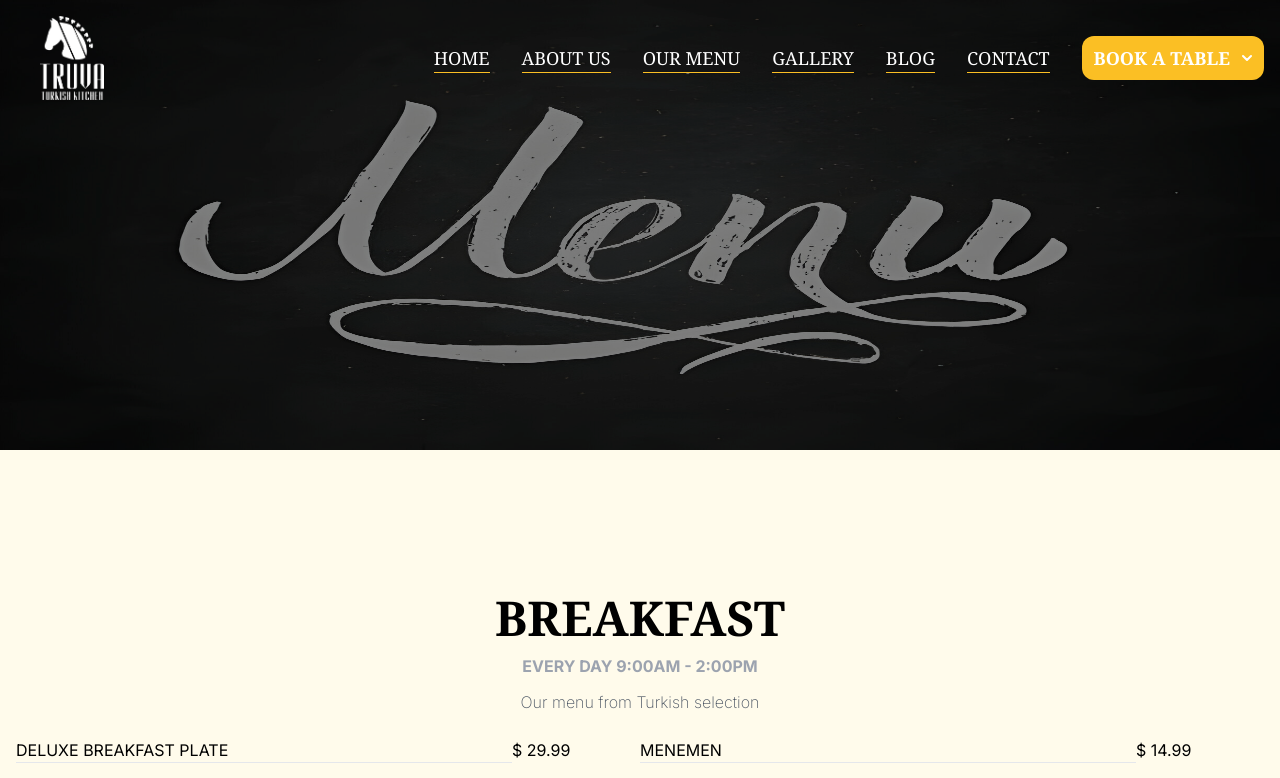
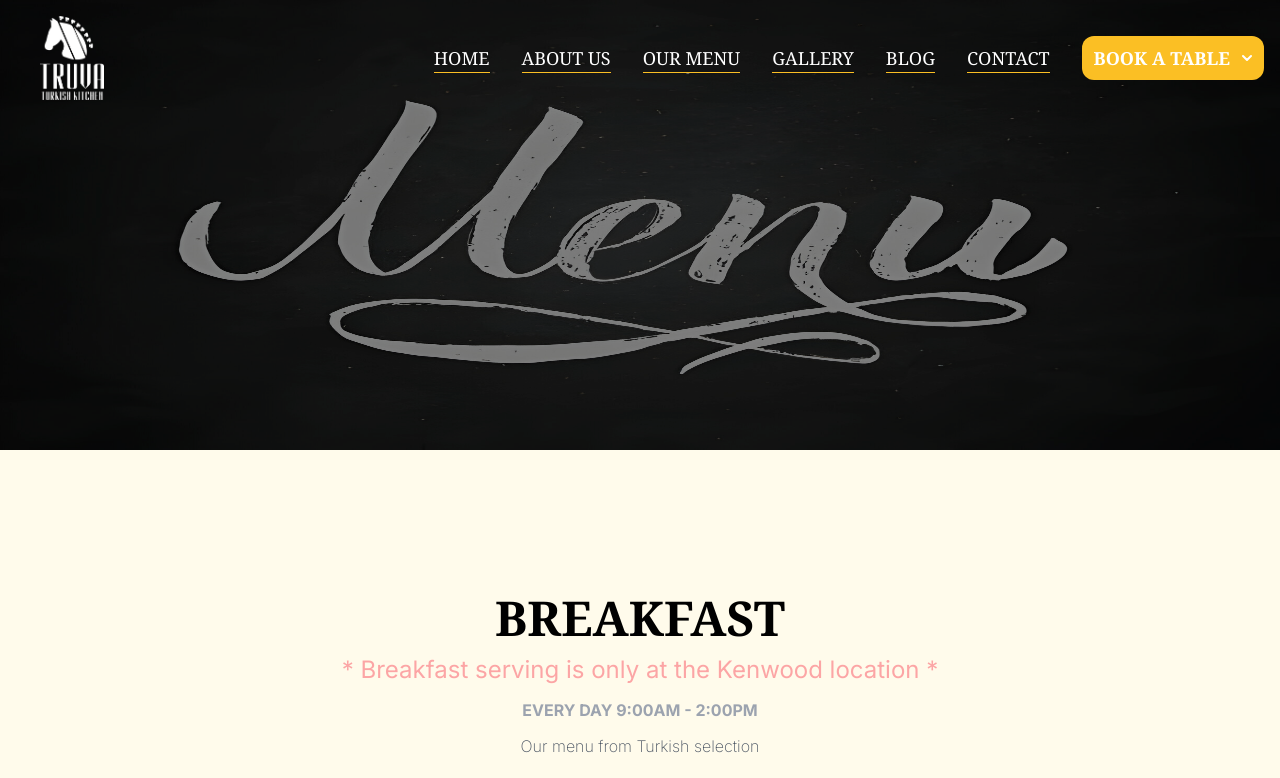
Before and after one commit to truvacafemed/client, a Next.js app: page /our-menu in a window 1280 px wide. Shown: the top 778 px of the page. Built offline with nearby package versions, Linux system fonts and the light colour scheme.

Commit message:
breakfast-add-info

```diff
--- a/app/our-menu/page.js
+++ b/app/our-menu/page.js
@@ -23,6 +23,7 @@ export default function page() {
         <div className='container'>
             <div className='flex flex-col text-center justify-center gap-y-3 mt-24'>
               <h1 className='text-5xl font-serif' style={{fontWeight:'bold'}}>BREAKFAST</h1>
+              <h1 className='text-2xl text-red-300'>* Breakfast serving is only at the Kenwood location *</h1>
               <h5 className='text-md text-gray-400 font-bold'>EVERY DAY 9:00AM - 2:00PM</h5>
               <h6 className=' font-extralight text-gray-600'>Our menu from Turkish selection</h6>
             </div>
--- a/components/common/Navbar.js
+++ b/components/common/Navbar.js
@@ -7,6 +7,7 @@ export default function Navbar() {
 
   const [mobile,setMobile] = useState(false);
   const [openDrop,setOpenDrop] = useState(false);
+  const [openBreakfastInfo,setOpenBreakfastInfo] = useState(false)
   const [colorChange, setColorchange] = useState(false);
   const changeNavbarColor = () => {
     if (window.scrollY >= 80) {
```
